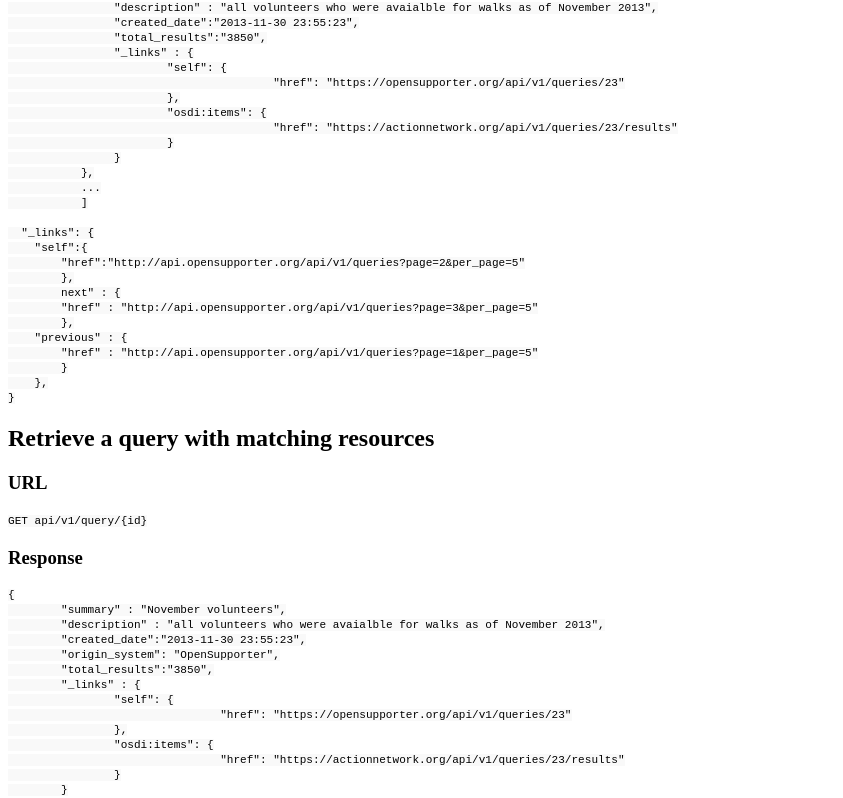
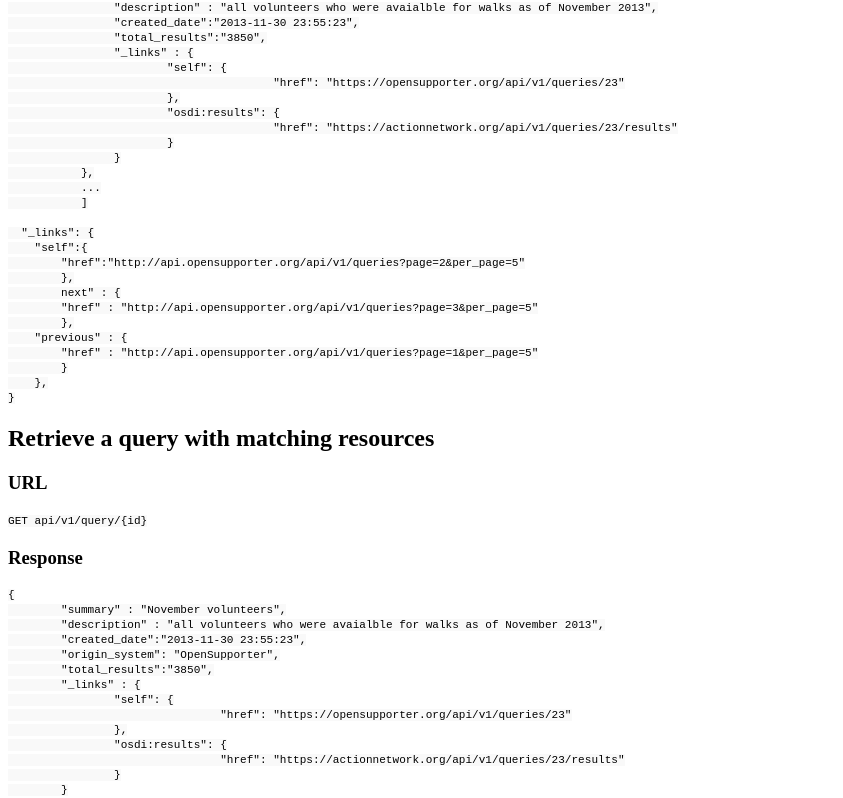
Before and after one commit to opensupporter/osdi-docs, a Jekyll site: the page built from queries.md, in a window 1280 px wide and 1400 px high, scrolled down 1054 px. Shown: the part 588-1386 px from the top of the window, without its empty margins (0-843 px from the left). Built offline with Jekyll 4.4.1, drawn with Linux system fonts in a browser that asks for light colours; a style sheet for code colours, icons or effects is not loaded; some of the changed text lies outside the part shown.

Commit message:
items -> results

```diff
--- a/queries.md
+++ b/queries.md
@@ -70,7 +70,7 @@
 				"self": {
             				"href": "https://opensupporter.org/api/v1/queries/23"
           			},
-          			"osdi:items": {
+          			"osdi:results": {
             				"href": "https://actionnetwork.org/api/v1/queries/23/results"
           			}
 			}
@@ -108,7 +108,7 @@
 			"self": {
             			"href": "https://opensupporter.org/api/v1/queries/23"
           		},
-          		"osdi:items": {
+          		"osdi:results": {
             			"href": "https://actionnetwork.org/api/v1/queries/23/results"
           		}
 		}
```
